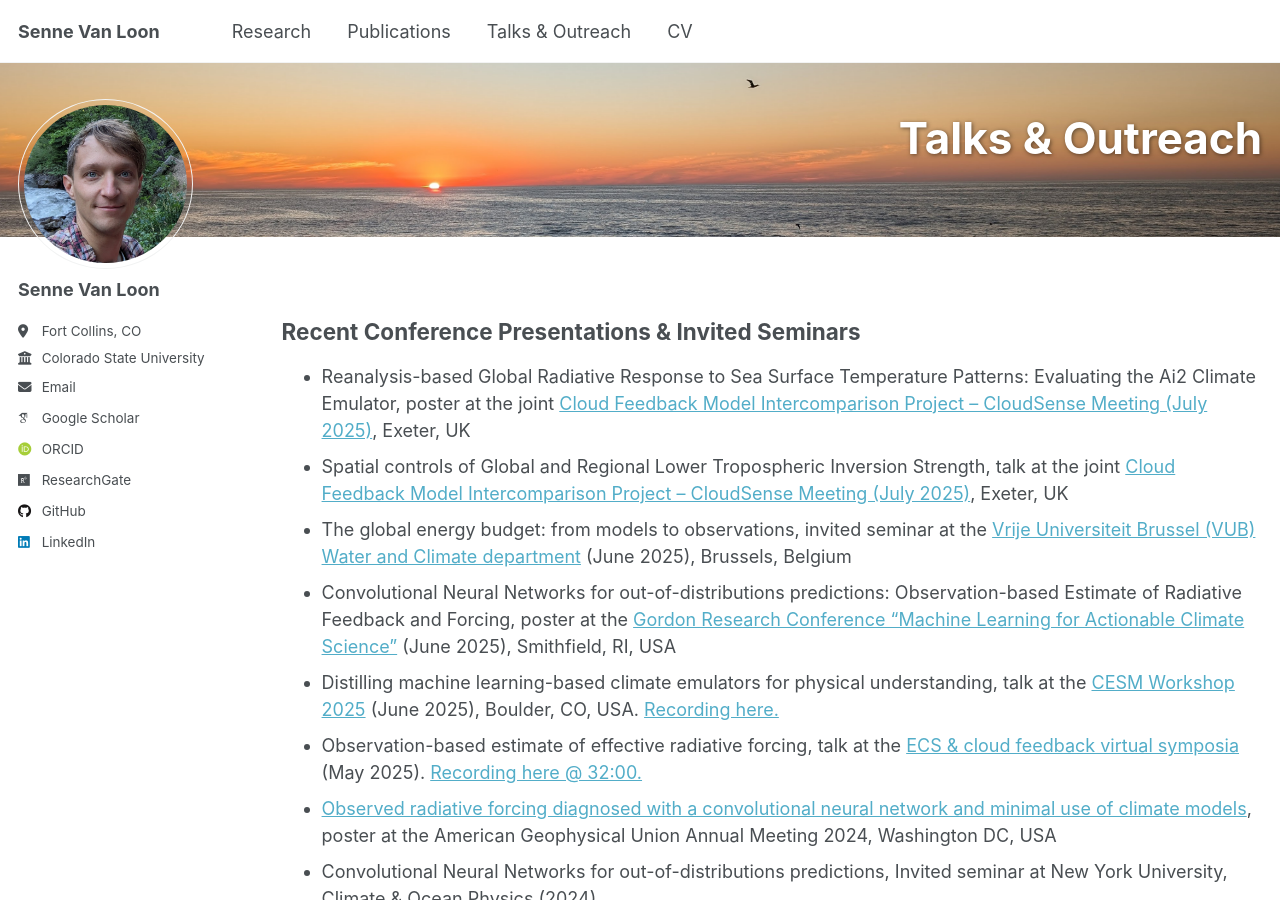
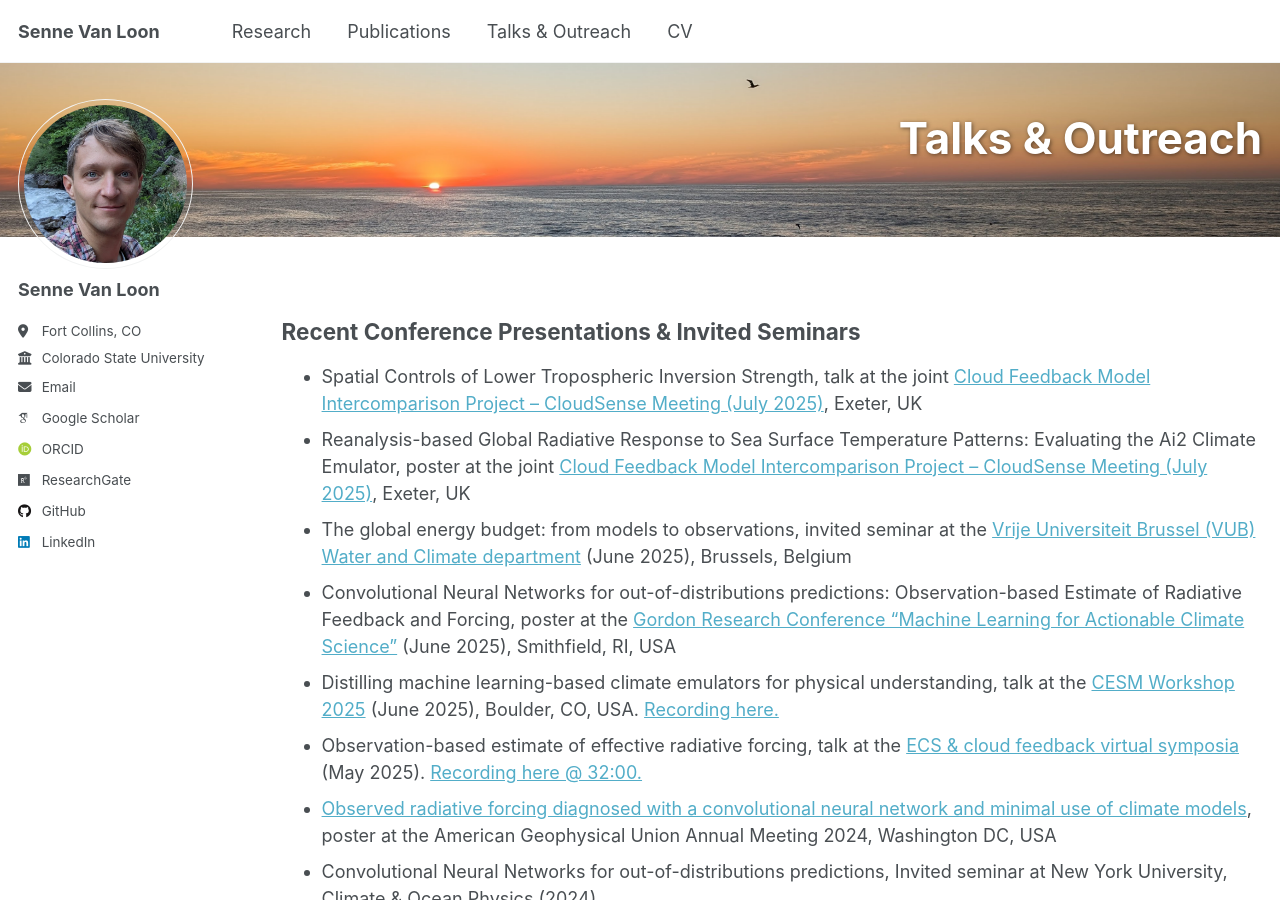
Before and after one commit to SnnVL/SnnVL.github.io, a Jekyll site: the page built from _pages/talks.md, in a window 1280 px wide and 900 px high. Built offline with Jekyll 4.4.1, drawn with Linux system fonts in a browser that asks for light colours; some web fonts are replaced.

Commit message:
EIS talk

```diff
--- a/_pages/talks.md
+++ b/_pages/talks.md
@@ -11,8 +11,8 @@ author_profile: true
 
 ## Recent Conference Presentations & Invited Seminars
 
+* Spatial Controls of Lower Tropospheric Inversion Strength, talk at the joint [Cloud Feedback Model Intercomparison Project -- CloudSense Meeting (July 2025)](https://sites.exeter.ac.uk/cfmip2025/), Exeter, UK
 * Reanalysis-based Global Radiative Response to Sea Surface Temperature Patterns: Evaluating the Ai2 Climate Emulator, poster at the joint [Cloud Feedback Model Intercomparison Project -- CloudSense Meeting (July 2025)](https://sites.exeter.ac.uk/cfmip2025/), Exeter, UK
-* Spatial controls of Global and Regional Lower Tropospheric Inversion Strength, talk at the joint [Cloud Feedback Model Intercomparison Project -- CloudSense Meeting (July 2025)](https://sites.exeter.ac.uk/cfmip2025/), Exeter, UK
 * The global energy budget: from models to observations, invited seminar at the [Vrije Universiteit Brussel (VUB) Water and Climate department](https://hydr.vub.be/) (June 2025), Brussels, Belgium
 * Convolutional Neural Networks for out-of-distributions predictions: Observation-based Estimate of Radiative Feedback and Forcing, poster at the [Gordon Research Conference "Machine Learning for Actionable Climate Science"](https://www.grc.org/machine-learning-for-actionable-climate-science-conference/2025/) (June 2025), Smithfield, RI, USA
 * Distilling machine learning-based climate emulators for physical understanding, talk at the [CESM Workshop 2025](https://www.cesm.ucar.edu/events/workshops/cesm) (June 2025), Boulder, CO, USA. [Recording here.](https://www.youtube.com/live/JI0ye39qd-4?feature=shared&t=3994)
```
